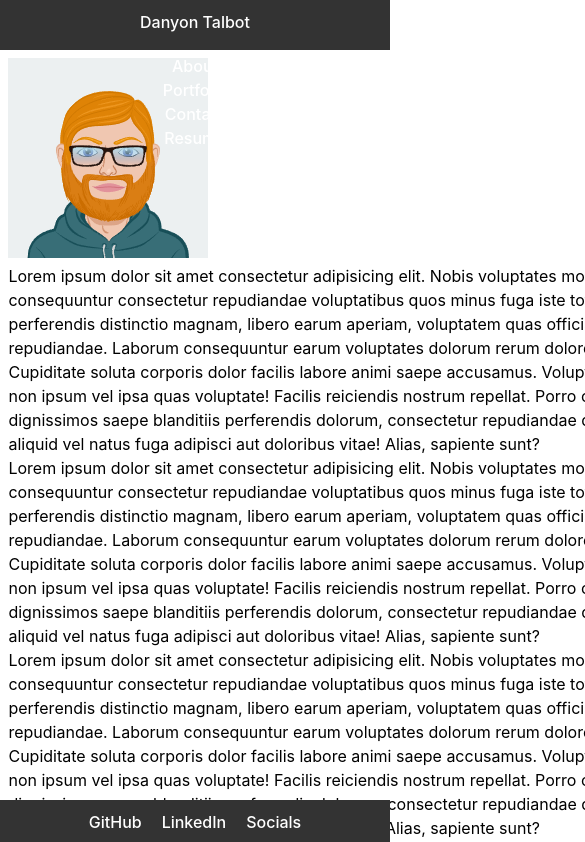
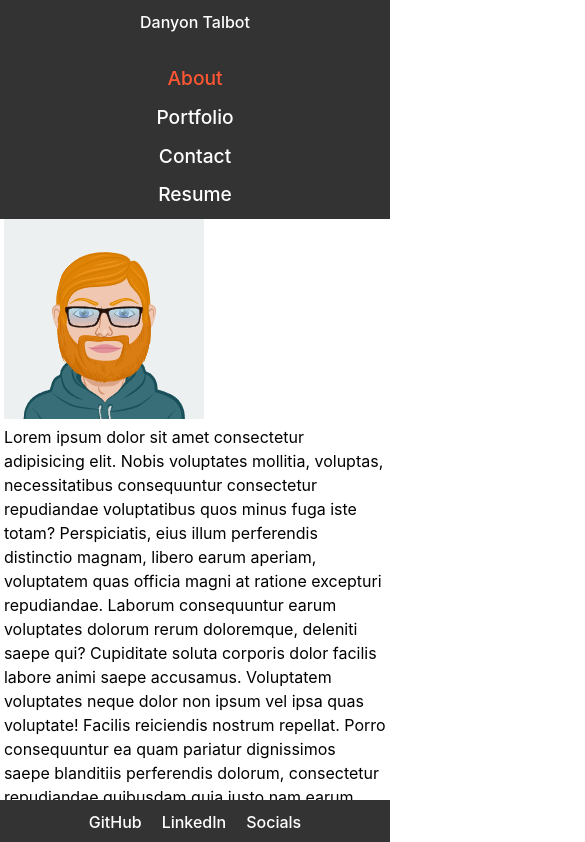
Before and after one commit to Danyon-Talbot/React-Portfolio, a React (Vite) app: page /about in a window 390 px wide. Shown: the top 842 px of the page, 585 px wide, since content can reach past the window. Built offline with nearby package versions, Linux system fonts and the light colour scheme.

Commit message:
Added Active Page Colouring

```diff
--- a/src/App.jsx
+++ b/src/App.jsx
@@ -1,5 +1,5 @@
 import React from 'react';
-import { Routes, Route, Navigate } from 'react-router-dom';
+import { Router, Routes, Route, Navigate } from 'react-router-dom';
 import { Navbar } from './components/Navbar';
 import { Portfolio } from './components/pages/Portfolio';
 import { Contact } from './components/pages/Contact';
--- a/src/components/Navbar.css
+++ b/src/components/Navbar.css
@@ -1,9 +1,23 @@
-
+/* Navbar.css */
 .home-page {
     text-decoration: none;
     color: white; /* Link color */
     margin-left: 20px; /* Adjust the spacing between the "home-page" and other links */
     margin-right: 20px;
+}
+
+.active-link {
+    color: #ff5733 !important; /* Set the color for the active link */
+}
+
+.navbar {
+    display: flex;
+    justify-content: space-between;
+    align-items: center;
+    background-color: #333;
+    padding: 10px 0;
+    min-width: 100%;
+    height: 30px;
 }
 
 .nav-list {
@@ -18,10 +32,6 @@ margin-left: 20px; /* Adjust the spacing between links */
     margin-right: 20px;
 }
 
-.nav-list li:first-child {
-margin-left: 0; /* Remove margin for the first link */
-}
-
 .nav-list a {
     text-decoration: none;
     color: white; /* Link color */
@@ -30,20 +40,21 @@ color: white; /* Link color */
 /* Media query for smaller screens */
 @media screen and (max-width: 768px) {
     .navbar {
-    flex-direction: column; /* Stack items vertically */
-    align-items: center; /* Align items to the left */
-    height: auto; /* Auto height to fit content */
-    padding: 20px; /* Adjust the padding for spacing */
+        flex-direction: column;
+        align-items: center;
+        height: auto;
     }
 
     .nav-list {
-    margin-top: 20px; /* Add spacing between links */
-    flex-direction: column; /* Stack items vertically */
+        margin-top: 20px;
+        flex-direction: column;
         align-items: center;
+        font-size: larger;
     }
 
     .nav-list li {
-    margin-left: 0; /* Remove left margin for links */
+        margin-left: 0;
         margin-right: 0;
+        margin-top: 10px; /* Add spacing between links on smaller screens */
     }
 }
--- a/src/components/Navbar.jsx
+++ b/src/components/Navbar.jsx
@@ -1,25 +1,45 @@
-import React from 'react'
-import { Link } from 'react-router-dom';
-import './Navbar.css'
+import React from 'react';
+import { NavLink, useLocation } from 'react-router-dom';
+import './Navbar.css';
 
 export const Navbar = () => {
+  // Get the current location using useLocation from react-router-dom
+  const location = useLocation();
+
+  // Custom function to determine if a NavLink should be considered active
+  const isActive = (path) => {
+    return location.pathname === path;
+  };
+
   return (
     <nav className='navbar'>
-            <Link className='home-page' to='/about'>Danyon Talbot</Link>
+      <div>
+        <NavLink className='home-page' to='/about'>
+          Danyon Talbot
+        </NavLink>
+      </div>
       <ul className='nav-list'>
-            <li>
-                <Link to='/about'>About</Link>
+        <li className='nav-item-right'>
+          <NavLink className={isActive('/about') ? 'active-link' : ''} to='/about'>
+            About
+          </NavLink>
         </li>
-            <li>
-                <Link to='/portfolio'>Portfolio</Link>
+        <li className='nav-item-right'>
+          <NavLink className={isActive('/portfolio') ? 'active-link' : ''} to='/portfolio'>
+            Portfolio
+          </NavLink>
         </li>
-            <li>
-                <Link to='/contact'>Contact</Link>
+        <li className='nav-item-right'>
+          <NavLink className={isActive('/contact') ? 'active-link' : ''} to='/contact'>
+            Contact
+          </NavLink>
         </li>
-            <li>
-                <Link to='/resume'>Resume</Link>
+        <li className='nav-item-right'>
+          <NavLink className={isActive('/resume') ? 'active-link' : ''} to='/resume'>
+            Resume
+          </NavLink>
         </li>
       </ul>
     </nav>
-    )
-}
+  );
+};
--- a/src/index.css
+++ b/src/index.css
@@ -18,28 +18,14 @@
   flex-direction: column; /* Stack children vertically */
 }
 
-.navbar {
-  position: fixed;
-  top: 0;
-  left: 0;
-  right: 0;
-  background-color: #333; /* Change the background color as needed */
-  padding: 10px 0; /* Adjust the padding as needed */
-  z-index: 100; /* Ensure it appears above other elements */
-  display: flex; /* Use flexbox for layout */
-  justify-content: space-between; /* Align items to both ends */
-  align-items: center; /* Vertically center the items */
-  min-width: 100%; /* Make the navbar full width */
-  height: 30px;
-}
-
 .text-container {
   padding: 1%;
   background-color: #fff; /* Add a background color to separate from navbar */
-  margin-top: 50px; /* Add margin to push it below the navbar */
+  margin-top: 0; /* Add margin to push it below the navbar */
   display: flex;
   flex-direction: column; /* Stack children in a column */
   flex-grow: 1; /* Allow the text-container to expand to fill available space */
+  justify-content: center;
 }
 
 .footer {
@@ -68,7 +54,7 @@ body {
   display: flex;
   flex-direction: column; /* Ensure children stack vertically */
   align-items: center; /* Center-align content horizontally */
-  min-width: 100vh;
+  min-width: 100%;
   max-height: 100vh;
 }
 
@@ -98,6 +84,16 @@ button:focus-visible {
   outline: 4px auto -webkit-focus-ring-color;
 }
 
+
+/* Update your media query to apply the new class to text-container */
+@media screen and (max-width: 768px) {
+  .text-container {
+    margin-top: 0; /* Remove margin at the top */
+    padding-top: 0; /* Add padding to separate from navbar */
+    padding-bottom: 20px; /* Add padding at the bottom */
+  }
+}
+
 @media (prefers-color-scheme: light) {
   :root {
     color: #213547;
```
Lines whose indentation alone changed are shown as unchanged.
